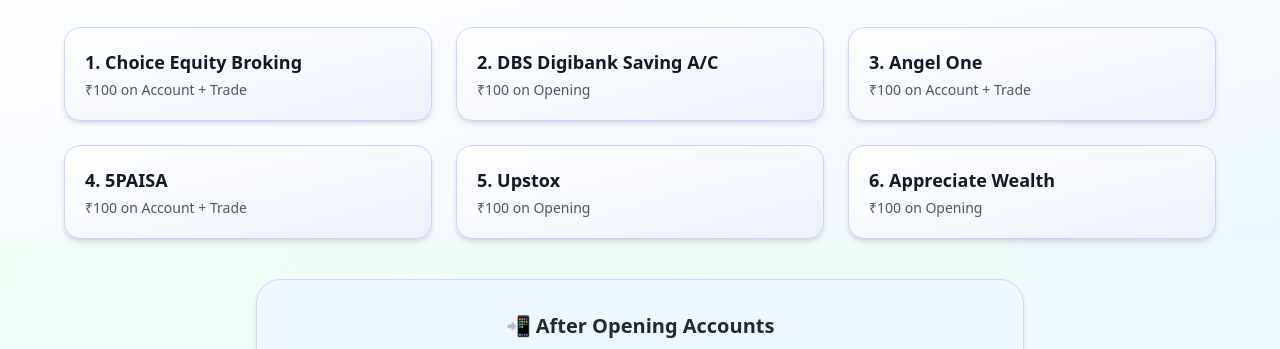
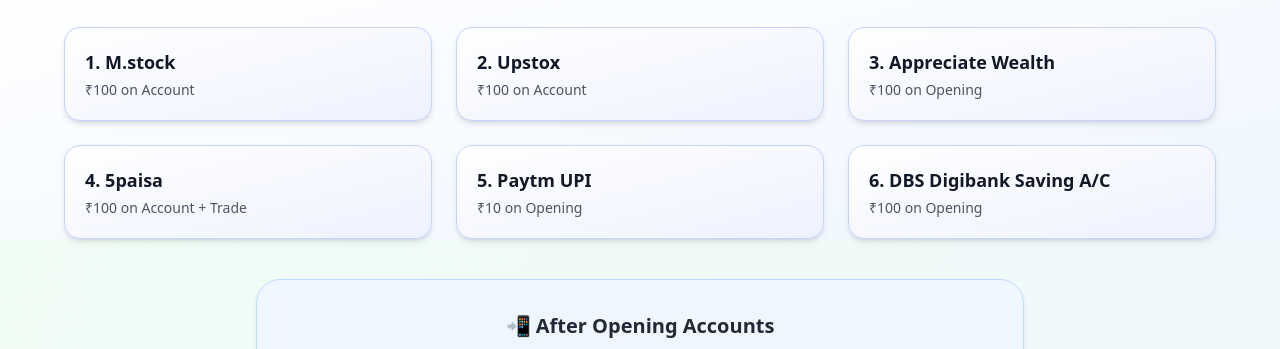
Before and after one commit to EarnEngine/EarnEngine.github.io, a plain HTML site: page main-website.html in a window 1280 px wide. Shown: the part 377-726 px from the top of the page. Drawn offline with nearby package versions, Linux system fonts and the light colour scheme.

Commit message:
Update main-website.html

```diff
--- a/main-website.html
+++ b/main-website.html
@@ -61,41 +61,45 @@
     </h2>
 
     <div class="grid grid-cols-1 sm:grid-cols-2 md:grid-cols-3 gap-6">
-      <a href="#" target="_blank"
+
+      <a href="https://mstock.onelink.me/CX05/pcao1swx" target="_blank"
          class="bg-gradient-to-br from-white to-indigo-50 p-5 rounded-2xl shadow-md hover:shadow-xl border border-indigo-200 hover:border-indigo-400 transition-all duration-300 hover:scale-[1.03]">
-        <h3 class="text-lg font-bold text-gray-900 mb-1">1. Choice Equity Broking</h3>
+        <h3 class="text-lg font-bold text-gray-900 mb-1">1. M.stock</h3>
+        <p class="text-sm text-gray-600">₹100 on Account</p>
+      </a>
+
+      <a href="http://sales.gromo.in/up/CcvCYaGdqx" target="_blank"
+         class="bg-gradient-to-br from-white to-indigo-50 p-5 rounded-2xl shadow-md hover:shadow-xl border border-indigo-200 hover:border-indigo-400 transition-all duration-300 hover:scale-[1.03]">
+        <h3 class="text-lg font-bold text-gray-900 mb-1">2. Upstox</h3>
+        <p class="text-sm text-gray-600">₹100 on Account</p>
+      </a>
+
+      <a href="http://sales.gromo.in/aw/CcvCYaGdqx" target="_blank"
+         class="bg-gradient-to-br from-white to-indigo-50 p-5 rounded-2xl shadow-md hover:shadow-xl border border-indigo-200 hover:border-indigo-400 transition-all duration-300 hover:scale-[1.03]">
+        <h3 class="text-lg font-bold text-gray-900 mb-1">3. Appreciate Wealth</h3>
+        <p class="text-sm text-gray-600">₹100 on Opening</p>
+      </a>
+
+
+      <a href="https://www.5paisa.com/demat-account?ReferralCode=52157239&ReturnUrl=invest-open-account" target="_blank"
+         class="bg-gradient-to-br from-white to-indigo-50 p-5 rounded-2xl shadow-md hover:shadow-xl border border-indigo-200 hover:border-indigo-400 transition-all duration-300 hover:scale-[1.03]">
+        <h3 class="text-lg font-bold text-gray-900 mb-1">4. 5paisa</h3>
         <p class="text-sm text-gray-600">₹100 on Account + Trade</p>
       </a>
 
-      <a href="#" target="_blank"
+      <a href="http://sales.gromo.in/pu/CcvCYaGdqx" target="_blank"
          class="bg-gradient-to-br from-white to-indigo-50 p-5 rounded-2xl shadow-md hover:shadow-xl border border-indigo-200 hover:border-indigo-400 transition-all duration-300 hover:scale-[1.03]">
-        <h3 class="text-lg font-bold text-gray-900 mb-1">2. DBS Digibank Saving A/C</h3>
+        <h3 class="text-lg font-bold text-gray-900 mb-1">5. Paytm UPI</h3>
+        <p class="text-sm text-gray-600">₹10 on Opening</p>
+      </a>
+
+      <a href="https://leads.banksathi.com/?h=amJualAzNkVvQ3UzQnAva1hCQXoydz09" target="_blank"
+         class="bg-gradient-to-br from-white to-indigo-50 p-5 rounded-2xl shadow-md hover:shadow-xl border border-indigo-200 hover:border-indigo-400 transition-all duration-300 hover:scale-[1.03]">
+        <h3 class="text-lg font-bold text-gray-900 mb-1">6. DBS Digibank Saving A/C</h3>
         <p class="text-sm text-gray-600">₹100 on Opening</p>
       </a>
 
-      <a href="#" target="_blank"
-         class="bg-gradient-to-br from-white to-indigo-50 p-5 rounded-2xl shadow-md hover:shadow-xl border border-indigo-200 hover:border-indigo-400 transition-all duration-300 hover:scale-[1.03]">
-        <h3 class="text-lg font-bold text-gray-900 mb-1">3. Angel One</h3>
-        <p class="text-sm text-gray-600">₹100 on Account + Trade</p>
-      </a>
 
-      <a href="#" target="_blank"
-         class="bg-gradient-to-br from-white to-indigo-50 p-5 rounded-2xl shadow-md hover:shadow-xl border border-indigo-200 hover:border-indigo-400 transition-all duration-300 hover:scale-[1.03]">
-        <h3 class="text-lg font-bold text-gray-900 mb-1">4. 5PAISA</h3>
-        <p class="text-sm text-gray-600">₹100 on Account + Trade</p>
-      </a>
-
-      <a href="#" target="_blank"
-         class="bg-gradient-to-br from-white to-indigo-50 p-5 rounded-2xl shadow-md hover:shadow-xl border border-indigo-200 hover:border-indigo-400 transition-all duration-300 hover:scale-[1.03]">
-        <h3 class="text-lg font-bold text-gray-900 mb-1">5. Upstox</h3>
-        <p class="text-sm text-gray-600">₹100 on Opening</p>
-      </a>
-
-      <a href="#" target="_blank"
-         class="bg-gradient-to-br from-white to-indigo-50 p-5 rounded-2xl shadow-md hover:shadow-xl border border-indigo-200 hover:border-indigo-400 transition-all duration-300 hover:scale-[1.03]">
-        <h3 class="text-lg font-bold text-gray-900 mb-1">6. Appreciate Wealth</h3>
-        <p class="text-sm text-gray-600">₹100 on Opening</p>
-      </a>
     </div>
   </div>
 </section>
```
